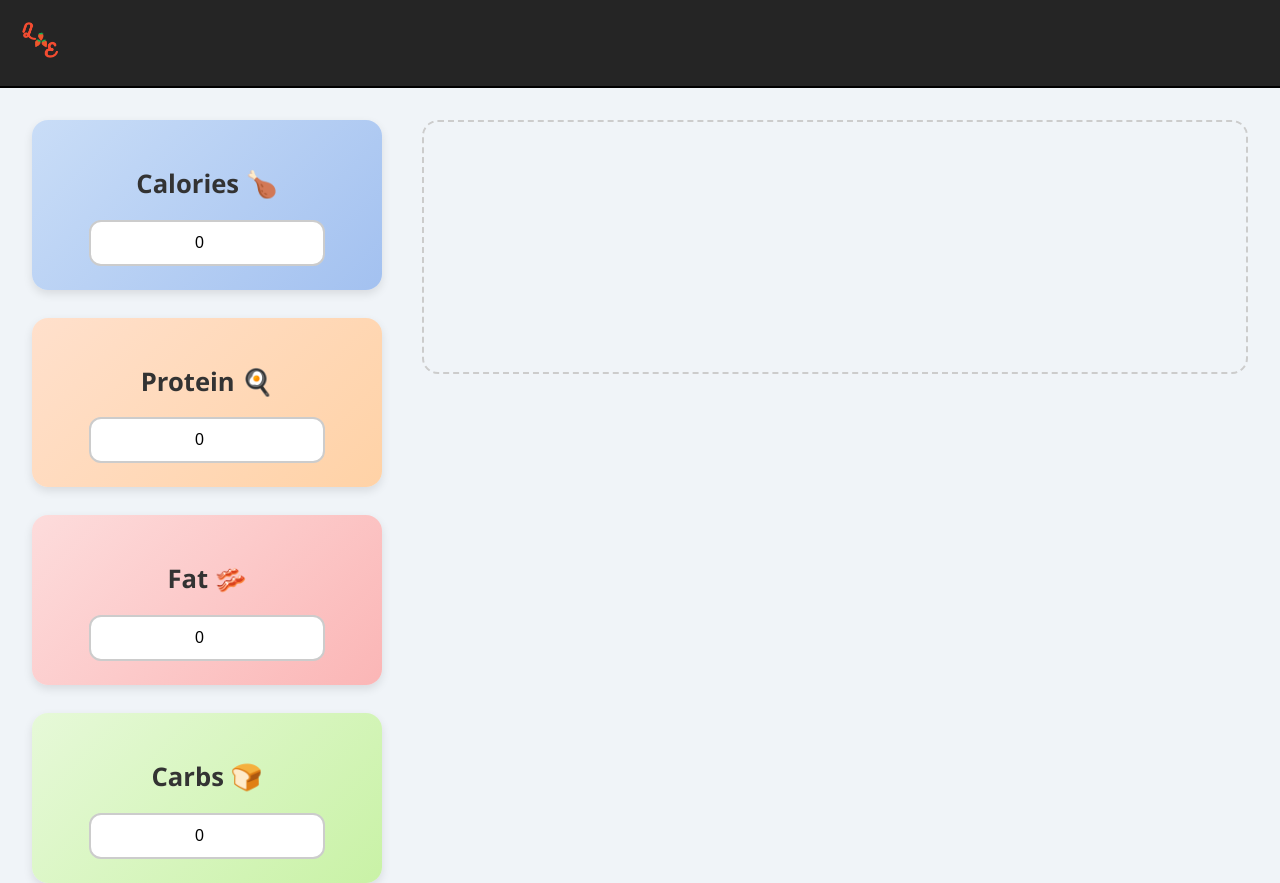
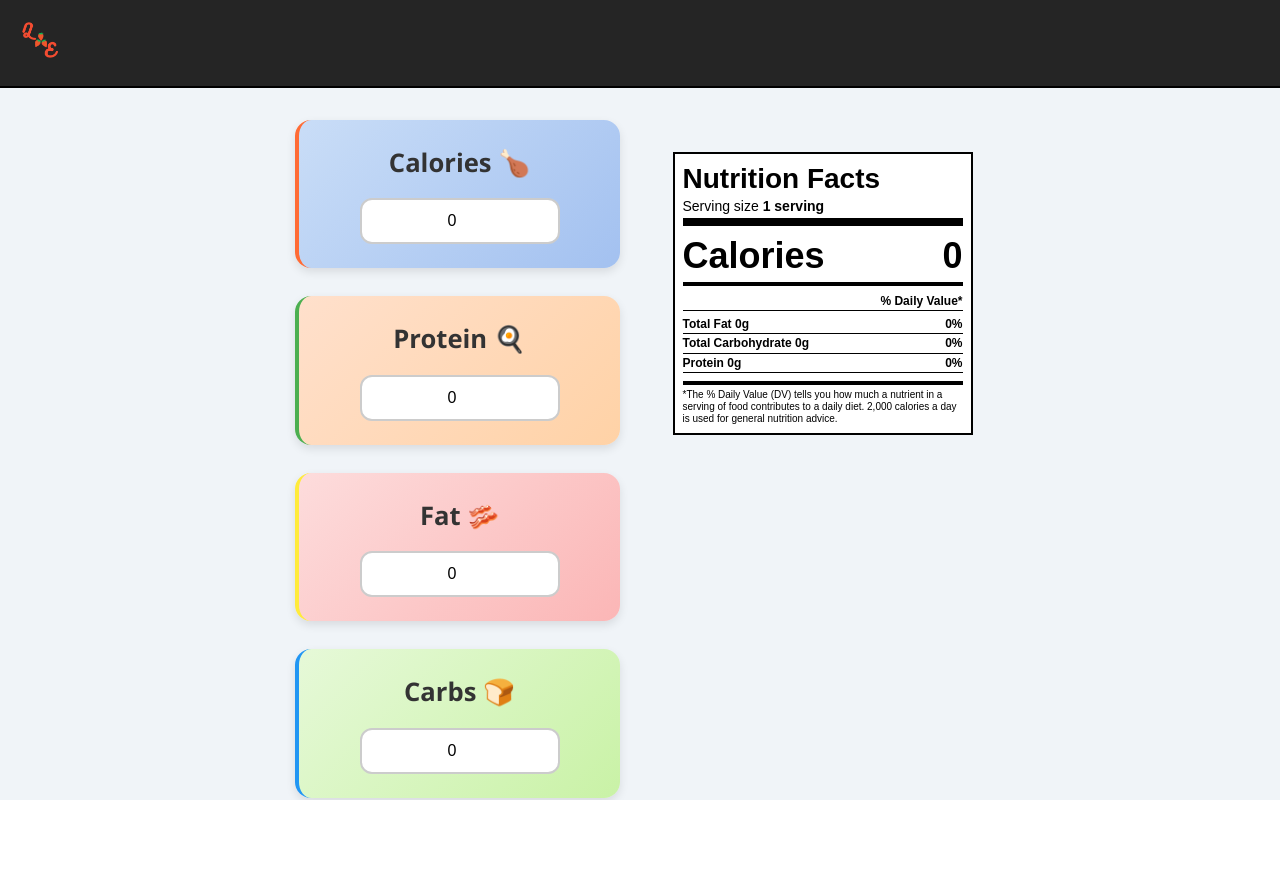
Before and after one commit to Lin8x/QuikNEasy, a React (Vite) app: page /planner in a window 1280 px wide. After the commit the page ends 800 px from the top, so only its background shows below. Built offline with nearby package versions, Linux system fonts and the light colour scheme.

Commit message:
Nutrition Label

```diff
--- a/src/Planner.css
+++ b/src/Planner.css
@@ -101,13 +101,17 @@
 
 /* Right column placeholder */
 .right-side-placeholder {
-  flex: 1;
-  min-height: 250px;
+  display: flex;
+  flex-direction: column; /* stack content vertically */
+  justify-content: flex-start; /* align items to top */
+  align-items: center; /* center horizontally if needed */
+  flex: 1; /* take remaining horizontal space */
+  min-height: 500px; /* taller for vertical layout */
+  gap: 1.5rem; /* spacing between items inside */
   border: 2px dashed #ccc;
   border-radius: 16px;
-  display: flex;
-  justify-content: center;
-  align-items: center;
+  padding: 1rem;
   color: #888;
   font-style: italic;
+  background: #fafafa;
 }
--- a/src/Planner.tsx
+++ b/src/Planner.tsx
@@ -1,6 +1,7 @@
 import React, { useState } from "react";
 import "./Planner.css";
 import Navbar from "./components/Navbar";
+import NutritionLabel from "./components/NutritionLabel"; // You'll need to create this file
 
 const Planner: React.FC = () => {
   const [calories, setCalories] = useState<string>("0");
@@ -23,6 +24,7 @@ const Planner: React.FC = () => {
               value={calories}
               onChange={(e) => setCalories(e.target.value)}
               placeholder="Enter calories"
+              min="0"
             />
           </div>
 
@@ -33,6 +35,7 @@ const Planner: React.FC = () => {
               value={protein}
               onChange={(e) => setProtein(e.target.value)}
               placeholder="Enter grams of protein"
+              min="0"
             />
           </div>
 
@@ -43,6 +46,7 @@ const Planner: React.FC = () => {
               value={fat}
               onChange={(e) => setFat(e.target.value)}
               placeholder="Enter grams of fat"
+              min="0"
             />
           </div>
 
@@ -53,11 +57,19 @@ const Planner: React.FC = () => {
               value={carbs}
               onChange={(e) => setCarbs(e.target.value)}
               placeholder="Enter grams of carbs"
+              min="0"
             />
           </div>
         </div>
 
-        <div className="right-side-placeholder"></div>
+        <div className="nutrition-label-container">
+          <NutritionLabel
+            calories={calories}
+            protein={protein}
+            fat={fat}
+            carbs={carbs}
+          />
+        </div>
       </div>
     </div>
   );
--- /dev/null
+++ b/src/components/NutritionLabel.tsx
@@ -0,0 +1,146 @@
+import React from "react";
+
+interface NutritionLabelProps {
+  calories: string;
+  protein: string;
+  fat: string;
+  carbs: string;
+}
+
+const NutritionLabel: React.FC<NutritionLabelProps> = ({
+  calories,
+  protein,
+  fat,
+  carbs,
+}) => {
+  const toNumber = (value: string) => (value === "" ? 0 : Number(value));
+
+  // Calculate calories from macros (protein: 4 cal/g, carbs: 4 cal/g, fat: 9 cal/g)
+  const calculatedCalories =
+    toNumber(protein) * 4 + toNumber(carbs) * 4 + toNumber(fat) * 9;
+  const displayCalories = toNumber(calories) || calculatedCalories;
+
+  // Calculate daily value percentages (based on 2000 calorie diet)
+  const fatDV = Math.round((toNumber(fat) / 65) * 100);
+  const carbsDV = Math.round((toNumber(carbs) / 300) * 100);
+  const proteinDV = Math.round((toNumber(protein) / 50) * 100);
+
+  const labelStyle: React.CSSProperties = {
+    width: "280px",
+    fontFamily: "Arial, sans-serif",
+    fontSize: "12px",
+    backgroundColor: "white",
+    border: "2px solid black",
+    padding: "8px",
+    color: "black",
+    lineHeight: "1.2",
+  };
+
+  const headerStyle: React.CSSProperties = {
+    fontSize: "28px",
+    fontWeight: "bold",
+    marginBottom: "2px",
+    textAlign: "left",
+  };
+
+  const servingSizeStyle: React.CSSProperties = {
+    fontSize: "14px",
+    marginBottom: "8px",
+    borderBottom: "8px solid black",
+    paddingBottom: "4px",
+  };
+
+  const caloriesStyle: React.CSSProperties = {
+    fontSize: "36px",
+    fontWeight: "bold",
+    marginBottom: "8px",
+    borderBottom: "4px solid black",
+    paddingBottom: "4px",
+  };
+
+  const dvHeaderStyle: React.CSSProperties = {
+    fontSize: "12px",
+    fontWeight: "bold",
+    textAlign: "right",
+    marginBottom: "4px",
+    borderBottom: "1px solid black",
+    paddingBottom: "2px",
+  };
+
+  const nutrientRowStyle: React.CSSProperties = {
+    display: "flex",
+    justifyContent: "space-between",
+    borderBottom: "1px solid #999",
+    paddingTop: "2px",
+    paddingBottom: "2px",
+  };
+
+  const boldNutrientStyle: React.CSSProperties = {
+    ...nutrientRowStyle,
+    fontWeight: "bold",
+    borderBottom: "1px solid black",
+  };
+
+  const footerStyle: React.CSSProperties = {
+    fontSize: "10px",
+    marginTop: "8px",
+    borderTop: "4px solid black",
+    paddingTop: "4px",
+    textAlign: "left",
+  };
+
+  return (
+    <div style={labelStyle}>
+      <div style={headerStyle}>Nutrition Facts</div>
+      <div style={servingSizeStyle}>
+        <div>
+          Serving size <strong>1 serving</strong>
+        </div>
+      </div>
+
+      <div style={caloriesStyle}>
+        <div>
+          Calories{" "}
+          <span style={{ float: "right" }}>{Math.round(displayCalories)}</span>
+        </div>
+      </div>
+
+      <div style={dvHeaderStyle}>% Daily Value*</div>
+
+      <div style={boldNutrientStyle}>
+        <span>
+          <strong>Total Fat</strong> {toNumber(fat)}g
+        </span>
+        <span>
+          <strong>{fatDV}%</strong>
+        </span>
+      </div>
+
+      <div style={boldNutrientStyle}>
+        <span>
+          <strong>Total Carbohydrate</strong> {toNumber(carbs)}g
+        </span>
+        <span>
+          <strong>{carbsDV}%</strong>
+        </span>
+      </div>
+
+      <div style={boldNutrientStyle}>
+        <span>
+          <strong>Protein</strong> {toNumber(protein)}g
+        </span>
+        <span>
+          <strong>{proteinDV}%</strong>
+        </span>
+      </div>
+
+      <div style={footerStyle}>
+        *The % Daily Value (DV) tells you how much a nutrient in a serving of
+        food contributes to a daily diet. 2,000 calories a day is used for
+        general nutrition advice.
+      </div>
+    </div>
+  );
+};
+
+export default NutritionLabel;
--- a/src/index.css
+++ b/src/index.css
@@ -200,3 +200,94 @@ button:focus-visible {
     background-color: #f9f9f9;
   }
 }
+
+.planner-container {
+  min-height: 100vh;
+  background-color: #f5f5f5;
+}
+
+.planner-content {
+  display: flex;
+  gap: 2rem;
+  padding: 2rem;
+  max-width: 1200px;
+  margin: 0 auto;
+}
+
+.stat-column {
+  flex: 1;
+  display: flex;
+  flex-direction: column;
+  gap: 1rem;
+}
+
+.stat-box {
+  background: white;
+  border-radius: 12px;
+  padding: 1.5rem;
+  box-shadow: 0 2px 8px rgba(0, 0, 0, 0.1);
+  transition: transform 0.2s ease;
+}
+
+.stat-box:hover {
+  transform: translateY(-2px);
+  box-shadow: 0 4px 16px rgba(0, 0, 0, 0.15);
+}
+
+.stat-box h2 {
+  margin: 0 0 1rem 0;
+  color: #333;
+  font-size: 1.4rem;
+}
+
+.stat-box input {
+  width: 100%;
+  padding: 0.75rem;
+  font-size: 1.1rem;
+  border: 2px solid #e0e0e0;
+  border-radius: 8px;
+  box-sizing: border-box;
+  transition: border-color 0.2s ease;
+}
+
+.stat-box input:focus {
+  outline: none;
+  border-color: #4caf50;
+}
+
+.calories-box {
+  border-left: 4px solid #ff6b35;
+}
+
+.protein-box {
+  border-left: 4px solid #4caf50;
+}
+
+.fat-box {
+  border-left: 4px solid #ffeb3b;
+}
+
+.carbs-box {
+  border-left: 4px solid #2196f3;
+}
+
+.nutrition-label-container {
+  flex: 1;
+  display: flex;
+  justify-content: center;
+  align-items: flex-start;
+  padding-top: 2rem;
+}
+
+/* Responsive design */
+@media (max-width: 768px) {
+  .planner-content {
+    flex-direction: column;
+    padding: 1rem;
+  }
+
+  .nutrition-label-container {
+    justify-content: center;
+    padding-top: 1rem;
+  }
+}
```
